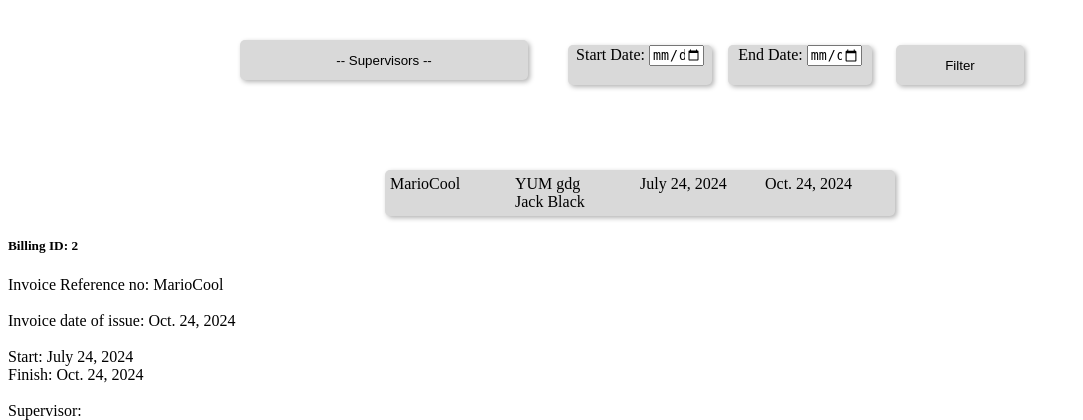
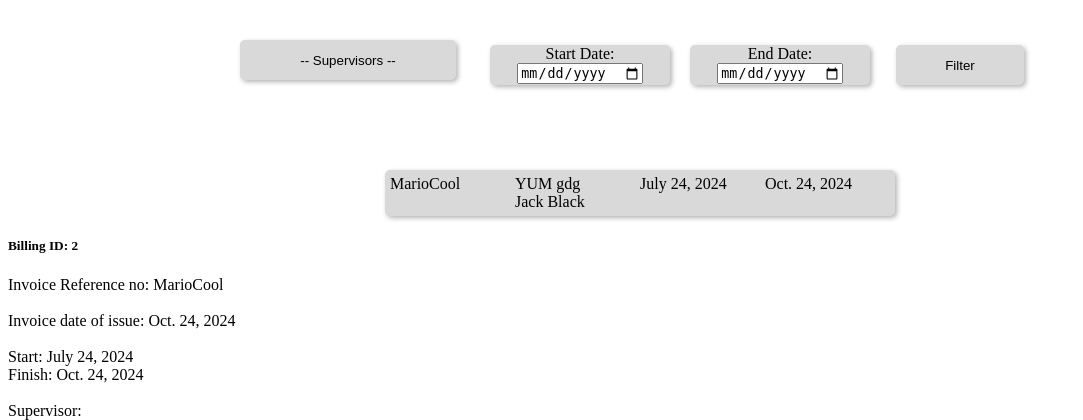
Before and after one commit to DragonizerX/CS3028-GroupAssignment-Kilo, a Django app: page /MCalendar/billing/ in a window 1280 px wide. Shown: the top 420 px of the page, without its empty margins (0-1083 px from the left). Run offline with Django 5.2, Linux system fonts and the light colour scheme; data comes from the database, SQL or seed files in the repository; both versions use the stored data as it was after the commit.

Commit message:
I'm Pulling MY HAIR OUT

```diff
--- a/MHBook/MCalendar/models.py
+++ b/MHBook/MCalendar/models.py
@@ -4,7 +4,7 @@ from django.contrib.auth.models import UserManager, PermissionsMixin, AbstractBa
 
 from django.utils import timezone
 from dateutil.relativedelta import relativedelta # type: ignore
-
+from datetime import timedelta
 
 class CustomUserManager(UserManager):
     def get_by_natural_key(self, email):
--- a/MHBook/MCalendar/templates/billing.html
+++ b/MHBook/MCalendar/templates/billing.html
@@ -2,7 +2,7 @@
 <html lang="en">
 <head>
     <title>Billing</title>
-    <script defer>
+    <script>
         // Calculates the time difference between times in order to be able to calculate cost later
         function timeDiff(start, finish) {
             const startTime = new Date(`1970-01-01T${start}:00`);
@@ -74,7 +74,7 @@
             height: 50px;
             margin: 40px auto 80px auto;
             display: grid;
-            grid-template-columns: 40% 20% 20% 20%;
+            grid-template-columns: 30% 25% 25% 20%;
         }
 
         .supervisorSearch {
@@ -107,12 +107,12 @@
 
         #startDate {
             margin: auto;
-            max-width: 50px;
+            max-width: 80%;
         }
 
         #endDate {
             margin: auto;
-            max-width: 50px;
+            max-width: 80%;
         }
 
         .dates {
@@ -173,7 +173,7 @@
         <button class="supervisorSearch" onclick="displaySupervisors()">-- Supervisors --</button>
             <div id="supervisorDropdown">
                 <input type="checkbox" checked=True>All</input>
-                {% for sup in supervisor %} <!-- Why doesnt this work?? -->
+                {% for sup in supervisor.all %} <!-- Why doesnt this work?? -->
                     <input type="checkbox">{{ sup.first_name }} {{ sup.last_name }}</input>
                 {% endfor %}
             </div>
@@ -204,7 +204,9 @@
             <div>{{ x.finishDate }}</div>
         </div>
         <div class="billingDropdown" id="{{x.invoiceRef}}">
-            Word
+            <div>ID: {{ x.id }}</div>
+            <div>Issued: {{ x.issueDate }}</div>
+            <div>Users: <div>{% for user in x.user.all %}{{ user.first_name }} {{ user.last_name }}{% endfor %}</div></n></div>
         </div>
     {% endfor %}
 
--- a/MHBook/MCalendar/urls.py
+++ b/MHBook/MCalendar/urls.py
@@ -28,9 +28,7 @@ urlpatterns = [
     path('get_events/', views.get_events, name='get_events'),
     path('CalendarPageAdmin/', views.AdminCalendarView, name='CalendarPageAdmin'),
 
-
-
-
     # Accessable via http://127.0.0.1:8000/MCalendar/billing/
     path("billing/", views.billing, name="billings"),
+
 ]
--- a/MHBook/MCalendar/views.py
+++ b/MHBook/MCalendar/views.py
@@ -258,7 +258,13 @@ def billing(request):
     return HttpResponse(template.render(context, request))
 
 def supervisor(request):
+    supervisor = Supervisor.objects.all()
+    context = {
+        'supervisor': supervisor,
+    }
+
     return Supervisor.objects.all().values()
+
 
 def equipment(request):
     return Equipment.objects.all().values()
```
Also changed, not shown: MHBook/MCalendar/migrations/0008_filter_alter_billing_startdate.py (added), MHBook/MCalendar/migrations/0009_alter_filter_enddate.py (added), MHBook/MCalendar/migrations/0010_delete_filter.py (added), MHBook/db.sqlite3.
